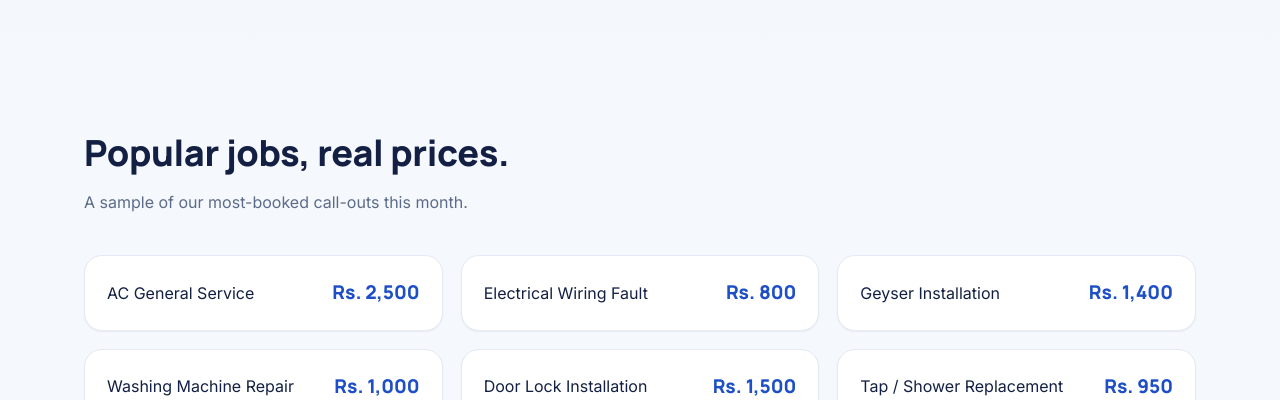
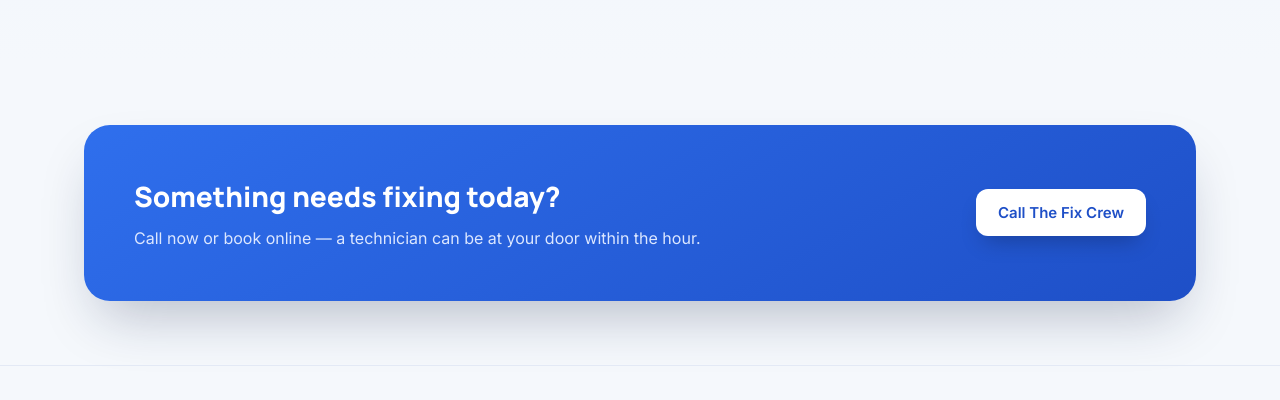
Before and after one commit to ali-1825/the-fix-crew, a plain HTML site: page index.html in a window 1280 px wide. Shown: the part 1801-2201 px from the top of the page. Drawn offline with Linux system fonts and the light colour scheme.

Commit message:
Remove pricing section

```diff
--- a/index.html
+++ b/index.html
@@ -205,23 +205,6 @@
   </div>
 </section>
 
-<section id="pricing">
-  <div class="wrap">
-    <div class="section-head">
-      <h2>Popular jobs, real prices.</h2>
-      <p>A sample of our most-booked call-outs this month.</p>
-    </div>
-    <div class="price-grid">
-      <div class="price-card"><span>AC General Service</span><span class="amt">Rs. 2,500</span></div>
-      <div class="price-card"><span>Electrical Wiring Fault</span><span class="amt">Rs. 800</span></div>
-      <div class="price-card"><span>Geyser Installation</span><span class="amt">Rs. 1,400</span></div>
-      <div class="price-card"><span>Washing Machine Repair</span><span class="amt">Rs. 1,000</span></div>
-      <div class="price-card"><span>Door Lock Installation</span><span class="amt">Rs. 1,500</span></div>
-      <div class="price-card"><span>Tap / Shower Replacement</span><span class="amt">Rs. 950</span></div>
-    </div>
-  </div>
-</section>
-
 <section>
   <div class="wrap">
     <div class="cta">
```
